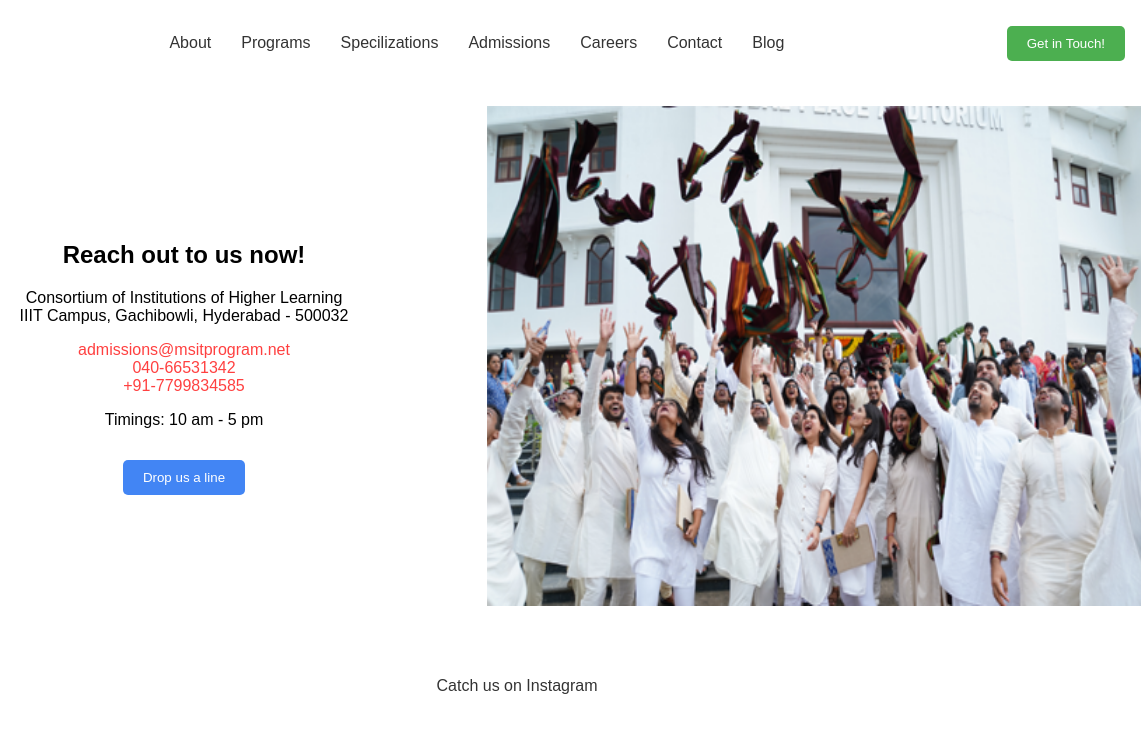
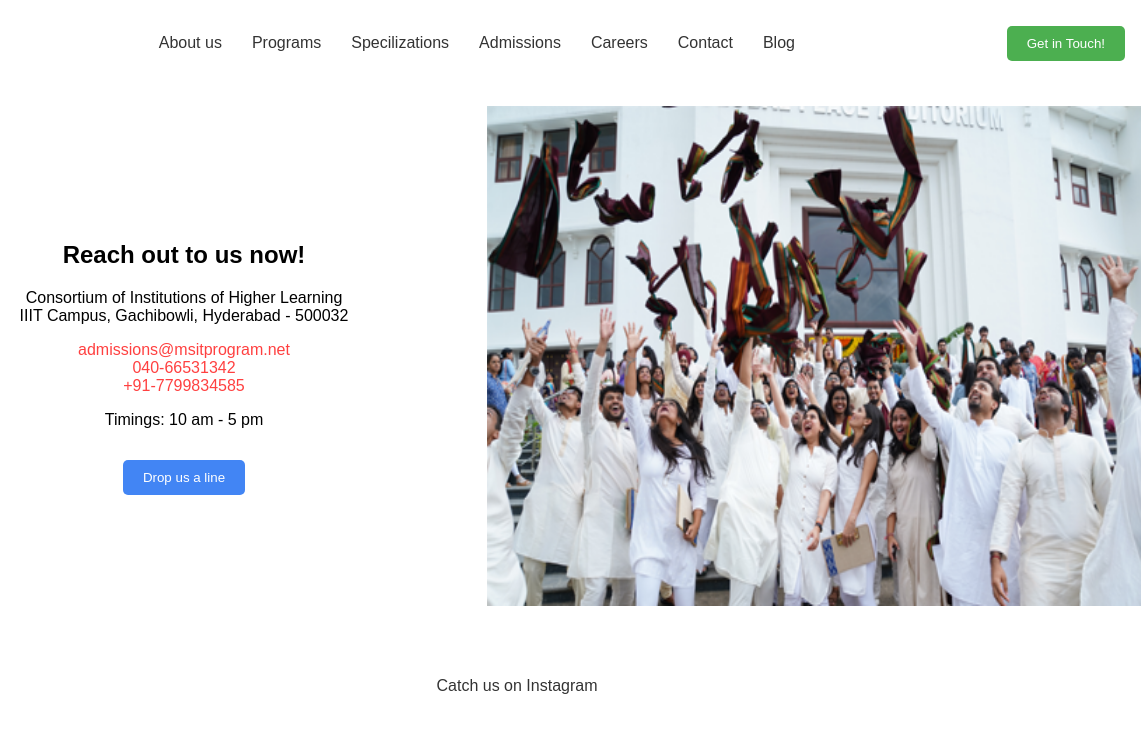
Before and after one commit to dheerajb26/msit-html, a plain HTML site: page index.html in a window 1280 px wide. Shown: the top 752 px of the page, 139-1280 px from the left. Drawn offline with Linux system fonts and the light colour scheme.

Commit message:
added about us

```diff
--- a/index.html
+++ b/index.html
@@ -172,7 +172,7 @@
         </div>
 
         <nav>
-            <a href="#">About</a>
+            <a href="#">About us</a>
             <a href="#">Programs</a>
             <a href="#">Specilizations</a>
             <a href="#">Admissions</a>
```
